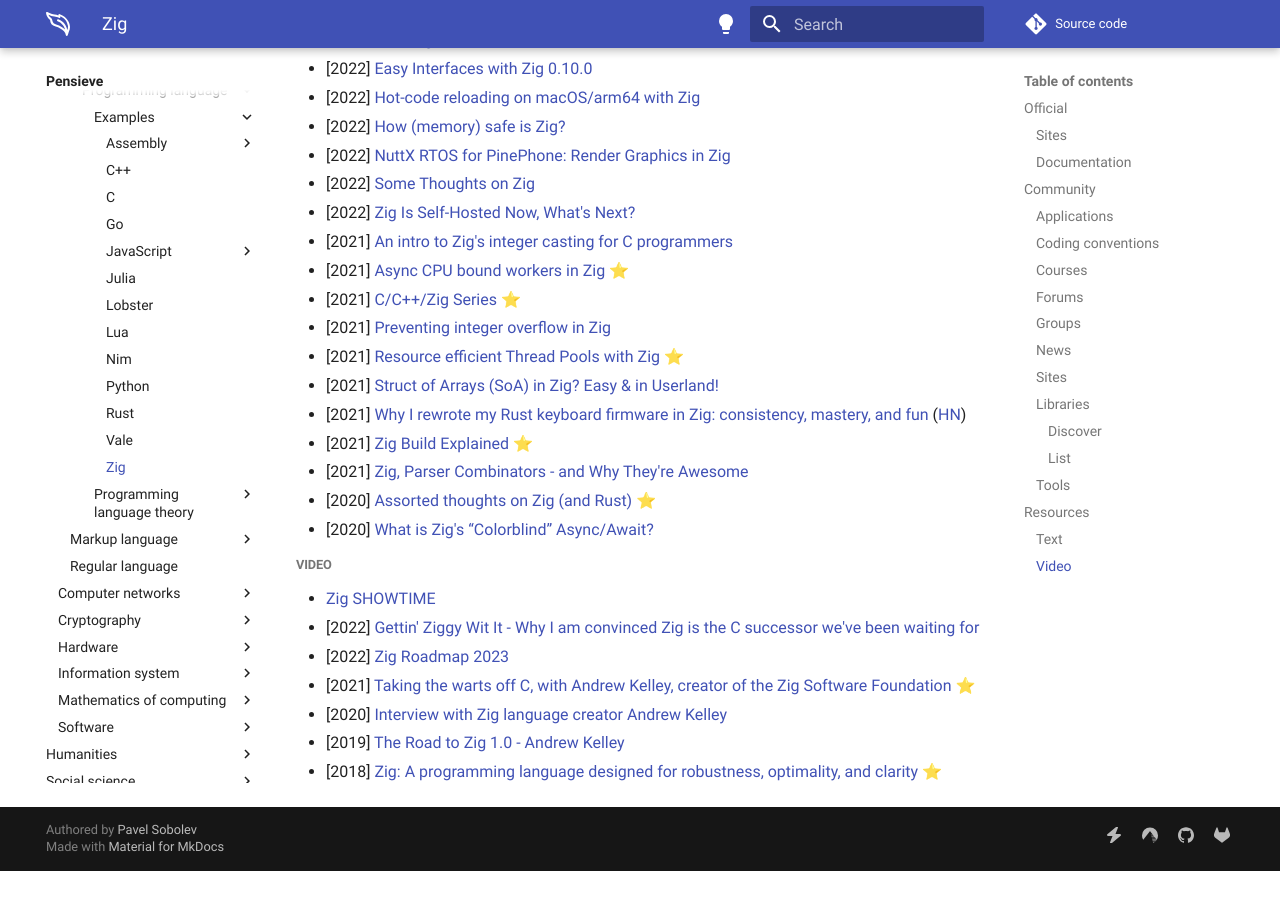
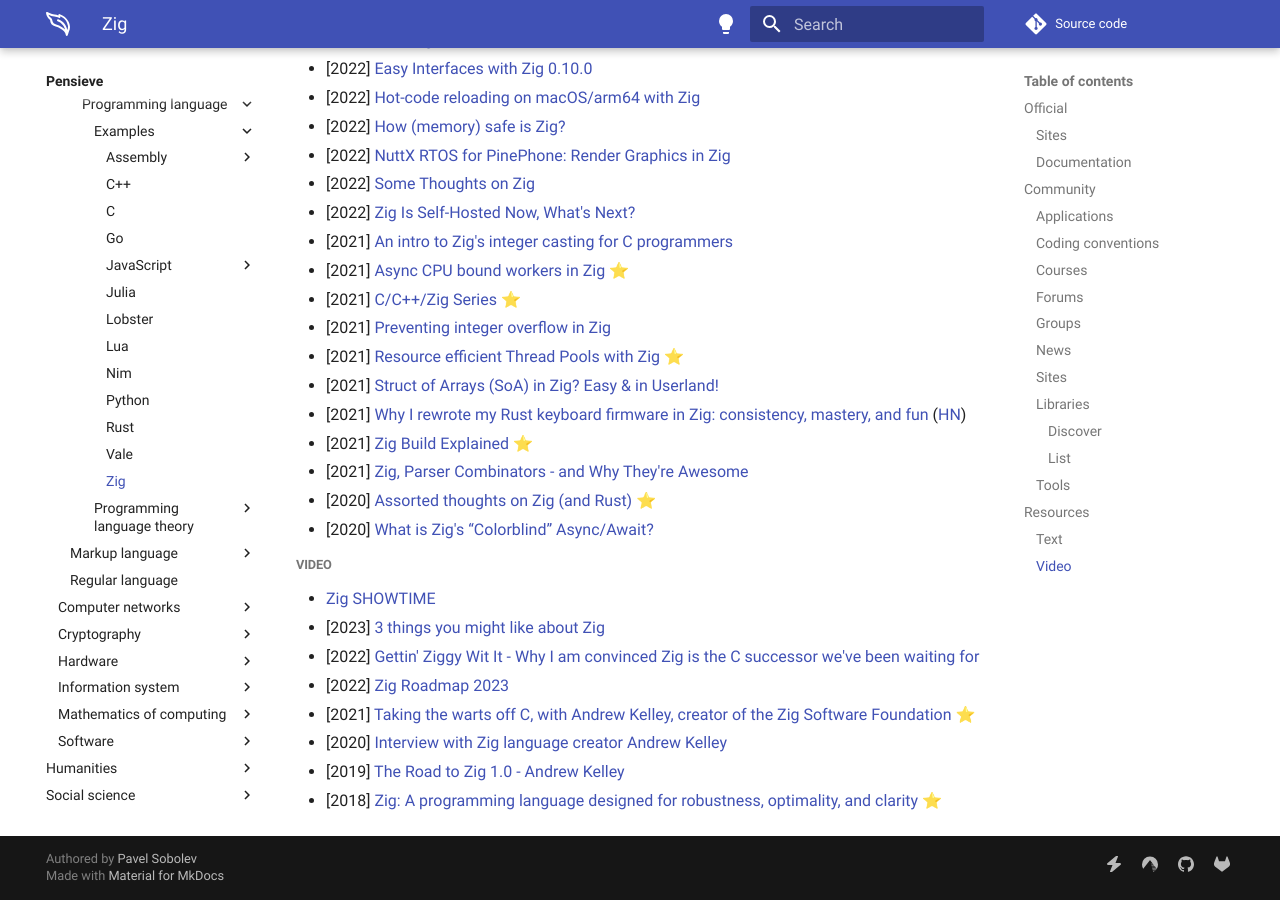
Before and after one commit to paveloom/paveloom.dev, an MkDocs documentation site: the page built from content/pensieve/zig.md, in a window 1280 px wide and 900 px high, scrolled down 1865 px. Built offline with MkDocs 1.6.1 and Material for MkDocs 9.7.7, drawn with Linux system fonts in a browser that asks for light colours; comment, search, counter and statistics services are not loaded; before the commit the page ends 2736 px from its top, so only the background shows below that.

Commit message:
Pensieve: update the Zig page.

```diff
--- a/content/pensieve/zig.md
+++ b/content/pensieve/zig.md
@@ -86,6 +86,7 @@
 
 ##### Video
 - [Zig SHOWTIME](https://www.youtube.com/channel/UC2EQzAewrC10KCDFSS4j-zA)
+- [2023] [3 things you might like about Zig](https://www.youtube.com/watch?v=3DxjZmLBizI)
 - [2022] [Gettin' Ziggy Wit It - Why I am convinced Zig is the C successor we've been waiting for](https://www.youtube.com/watch?v=kCmOfRcmkN0)
 - [2022] [Zig Roadmap 2023](https://www.youtube.com/watch?v=AqDdWEiSwMM)
 - [2021] [Taking the warts off C, with Andrew Kelley, creator of the Zig Software Foundation](https://www.youtube.com/watch?v=gn3YsZ6HUHw) ⭐
```
